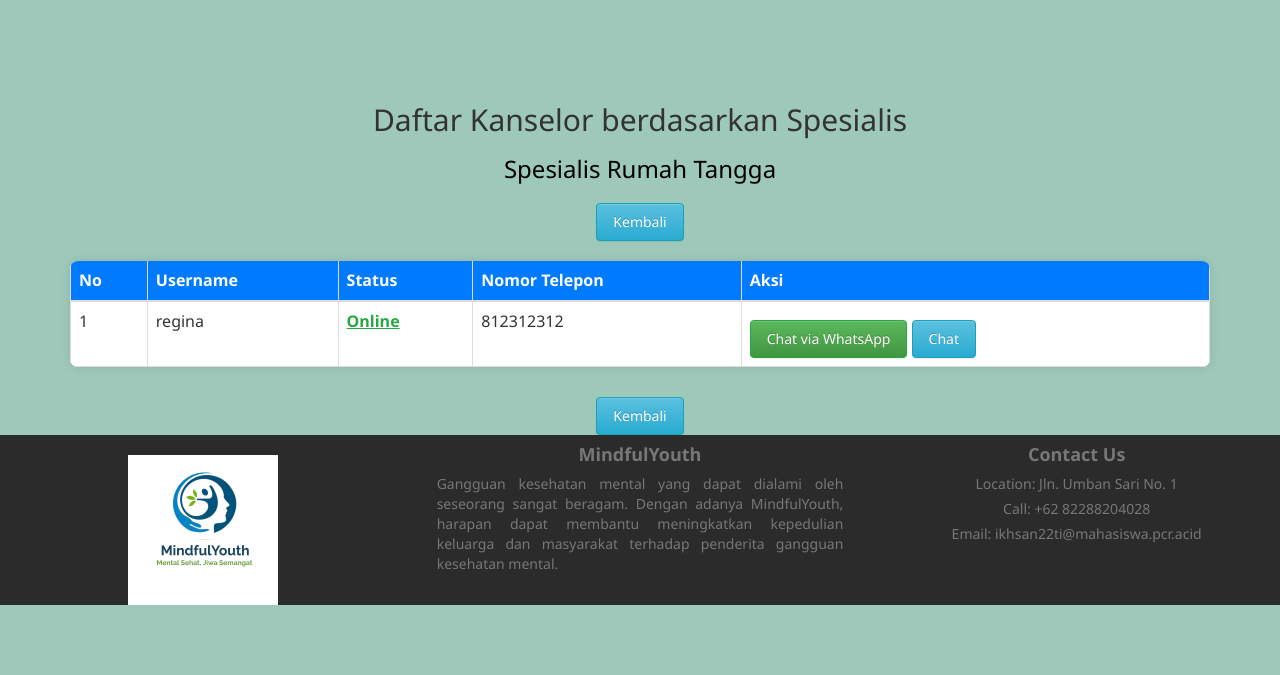
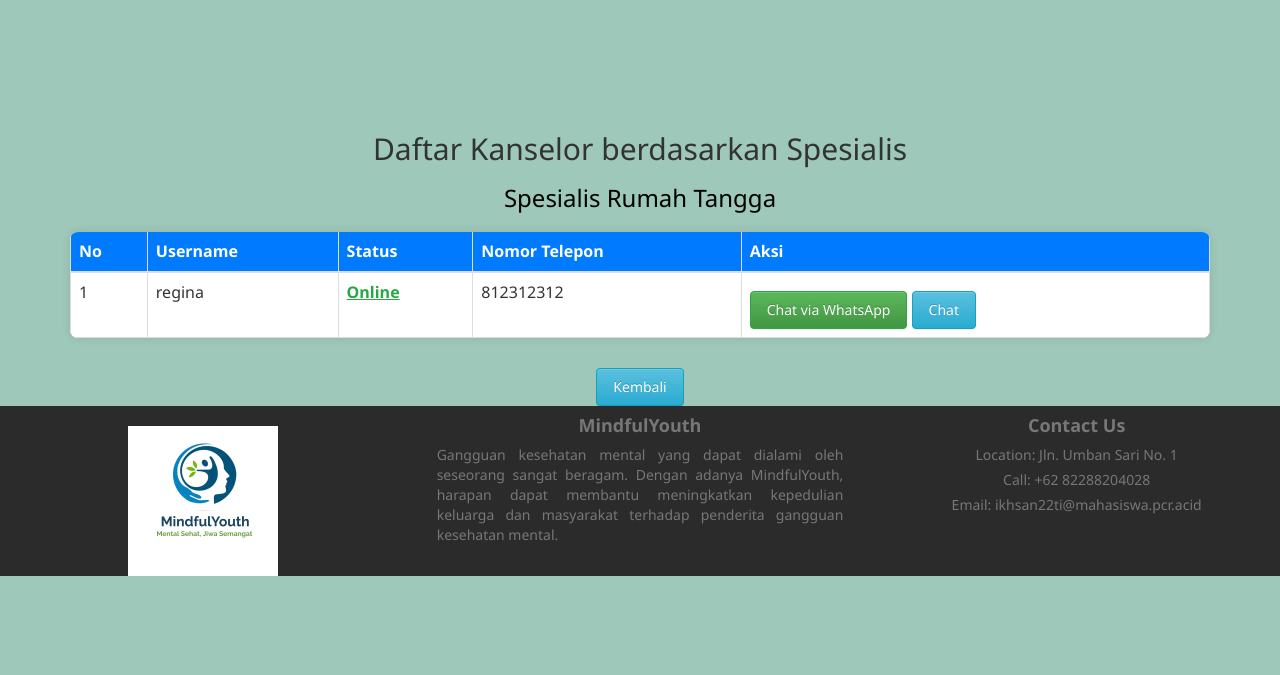
Before and after one commit to damueel69/MindfulYouth, a CodeIgniter app: page /database/index.php/group/kanselor in a window 1280 px wide. Shown: the part 56-731 px from the top of the page. Run offline with CodeIgniter, Linux system fonts and the light colour scheme; data comes from the database, SQL or seed files in the repository; data that the repository does not hold is empty.

Commit message:
Update spesialist_kanselor.php

```diff
--- a/application/views/chat/group/spesialist_kanselor.php
+++ b/application/views/chat/group/spesialist_kanselor.php
@@ -105,7 +105,6 @@
                         </td>
                     </tr>
                 <?php endforeach; ?>
-                 <a href="<?= base_url('index.php/chat/group') ?>" class="btn btn-info">Kembali</a>
             </tbody>
         </table>
     <?php endforeach; ?>
```
